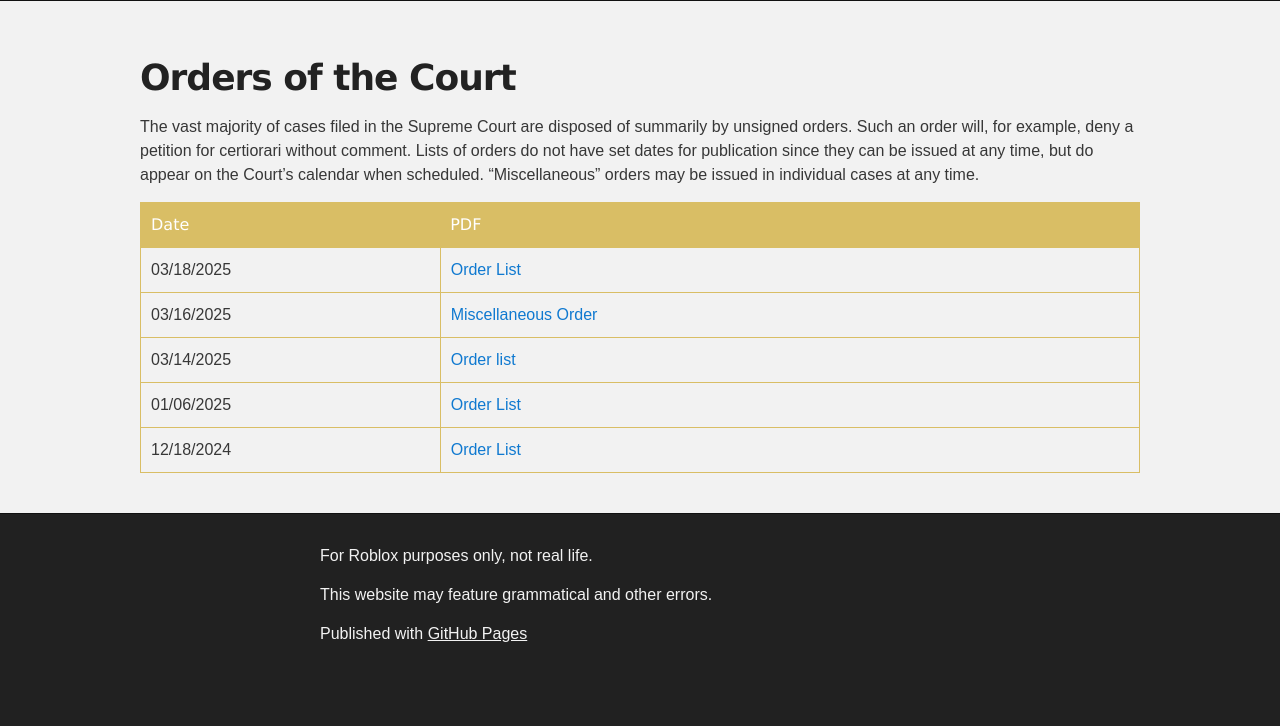
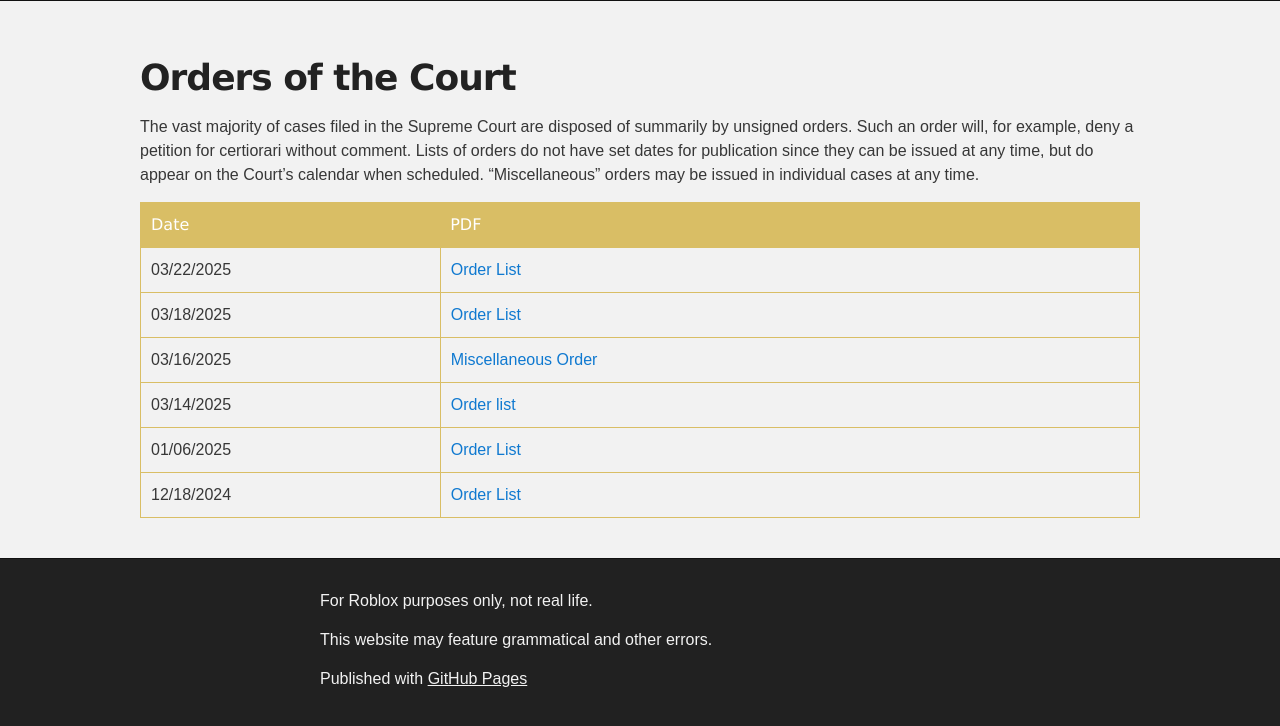
Before and after one commit to supremecourtrblx/supremecourtrblx.github.io, a Jekyll site: the page built from orders.md, in a window 1280 px wide. Shown: the part 557-1283 px from the top of the page. Built offline with Jekyll 4.4.1, drawn with Linux system fonts in a browser that asks for light colours; our own code applies the rules of GitHub Pages for plain Markdown files; before the commit the page ends 1238 px from its top, so only the background shows below that.

Commit message:
Update orders.md

```diff
--- a/orders.md
+++ b/orders.md
@@ -8,6 +8,10 @@ The vast majority of cases filed in the Supreme Court are disposed of summarily
     <tr>
         <th style="width:30%;">Date</th>
         <th>PDF</th>
+    </tr>
+    <tr>
+        <td>03/22/2025</td>
+        <td><a href="/orders/orderlist032225.pdf">Order List</a></td>
     </tr>
     <tr>
         <td>03/18/2025</td>
```
